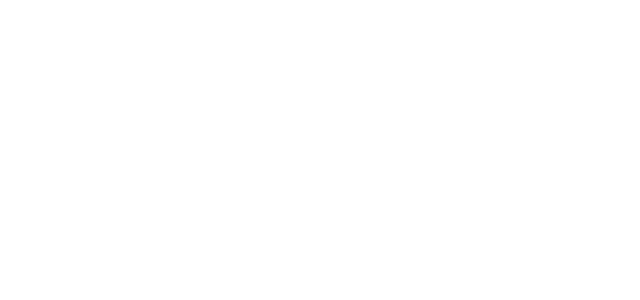
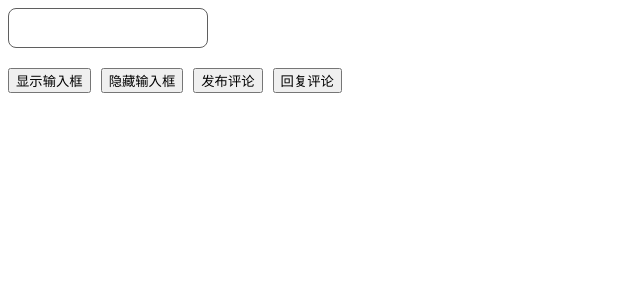
Before and after one commit to moyoha/vue-feature, a Vue app: page /rich-input in a window 1280 px wide. Before the commit this address had no page. Shown: the top 300 px of the page, without its empty margins (0-640 px from the left). Built offline with nearby package versions, Linux system fonts and the light colour scheme.

Commit message:
富文本输入框 demo1

```diff
--- a/src/router/index.ts
+++ b/src/router/index.ts
@@ -13,6 +13,16 @@
       path: '/crop',
       name: 'crop',
       component: () => import('@/views/CropPage.vue')
+    },
+    {
+      path: '/rich-input',
+      name: 'rich-input',
+      component: () => import('@/views/RichInputPage.vue')
+    },
+    {
+      path: '/demo1',
+      name: 'demo1',
+      component: () => import('@/views/Demo1.vue')
     }
   ]
 })
--- /dev/null
+++ b/src/views/Demo1.vue
@@ -0,0 +1,34 @@
+<template>
+    <div id="container" contenteditable="true" @focus="focusCommentEnd()">
+        <span id="content"></span>
+    </div>
+</template>
+
+<script lang='ts' setup>
+
+function focusCommentEnd() {
+    console.log('focusCommentEnd')
+    const container = document.querySelector('#container') as HTMLDivElement;
+    const contentEl = container.querySelector('#content') as HTMLSpanElement
+    const range = new Range();
+    const selection = getSelection();
+    range.setStartAfter(contentEl);
+    range.setEndAfter(contentEl);
+    selection?.removeAllRanges();
+    selection?.addRange(range);
+}
+
+</script>
+
+<style scoped>
+#container {
+    box-sizing: border-box;
+    border: 1px solid #5f5f5f;
+    border-radius: 8px;
+    min-height: 40px;
+    width: 200px;
+    line-height: 1.2;
+    font-size: 16px;
+    padding: 9px 6px;
+}
+</style>
--- /dev/null
+++ b/src/views/RichInputPage.vue
@@ -0,0 +1,55 @@
+<template>
+    <div id="container" contenteditable="true" v-if="showInput">
+        <span id="content"></span>
+    </div>
+    <!-- <span id="username" v-show="showUsername">@{{ username }}</span> -->
+    <div class="op">
+        <button @click="showInput = true">显示输入框</button>
+        <button @click="showInput = false">隐藏输入框</button>
+        <button @click="submitComment()">发布评论</button>
+        <button @click="replyComment()">回复评论</button>
+    </div>
+</template>
+
+<script lang='ts' setup>
+import { ref } from 'vue';
+
+const showInput = ref(true);
+const username = ref('张三');
+const showUsername = ref(false);
+
+const submitComment = () => {
+    console.log('提交评论');
+};
+
+const replyComment = () => {
+    showUsername.value = true;
+    console.log('回复评论');
+};
+</script>
+
+<style scoped>
+#container {
+    box-sizing: border-box;
+    border: 1px solid #5f5f5f;
+    border-radius: 8px;
+    min-height: 40px;
+    width: 200px;
+    line-height: 1.2;
+    font-size: 16px;
+    padding: 9px 6px;
+}
+
+.op {
+    margin-top: 20px;
+    display: flex;
+    gap: 10px;
+}
+
+#username {
+    color: #8E8E8E;
+    display: inline-block;
+    /* 不能用 margin-right, 不能用空格 */
+    padding-right: 5px;
+}
+</style>
```
